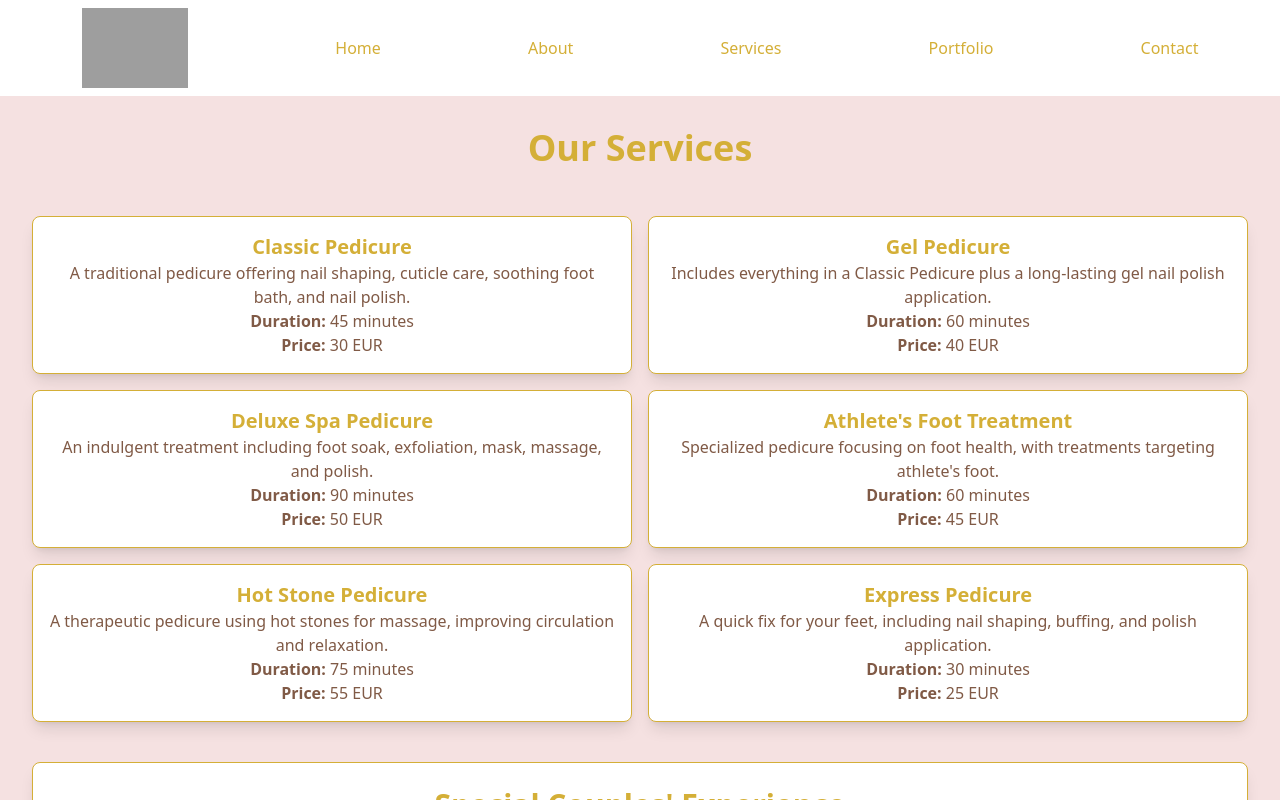
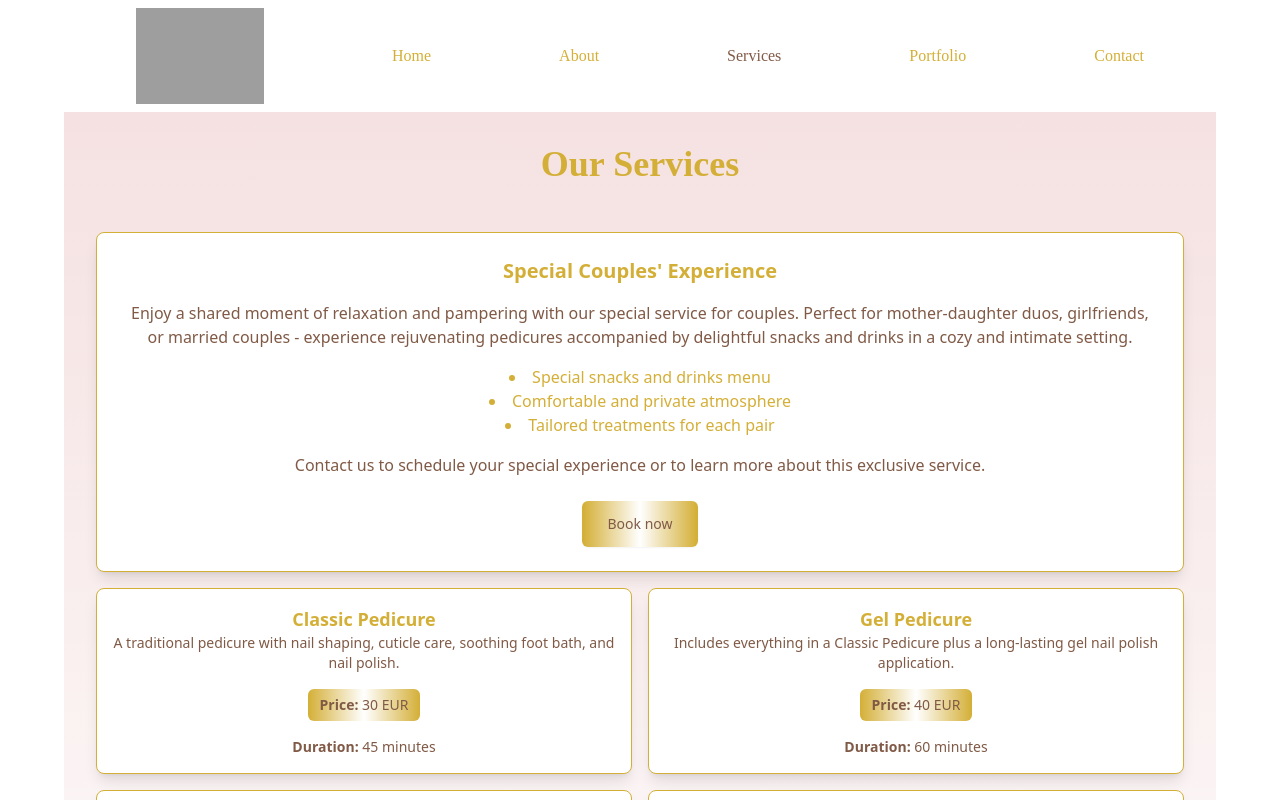
Before and after one commit to KristelBurke/barefoot-beauty, a React (Create React App) app: page /services in a window 1280 px wide. Shown: the top 800 px of the page. Built offline with nearby package versions, Linux system fonts and the light colour scheme; grey boxes are pictures that could not be loaded.

Commit message:
custom font added

```diff
--- a/public/index.html
+++ b/public/index.html
@@ -3,6 +3,7 @@
   <head>
     <meta charset="utf-8" />
     <link rel="icon" href="%PUBLIC_URL%/favicon.ico" />
+    <link href="https://fonts.googleapis.com/css2?family=Dancing+Script:wght@400&display=swap" rel="stylesheet">
     <meta name="viewport" content="width=device-width, initial-scale=1" />
     <meta name="theme-color" content="#000000" />
     <meta
--- a/src/App.css
+++ b/src/App.css
@@ -2,11 +2,10 @@
   text-align: center;
 }
 
-.services-item {
-  transition: transform 0.3s ease;
-  transform: scale(1);
+.custom-font {
+  font-family: 'Great Vibes', cursive ;
 }
 
-.services-item:hover {
-  transform: scale(1.02);
+.active-link {
+  color: #805a46;
 }
--- a/src/App.js
+++ b/src/App.js
@@ -1,25 +1,44 @@
 import './App.css';
-import { Link, Route, Routes } from 'react-router-dom';
+import { Link, Route, Routes, useLocation } from 'react-router-dom'; // Import useLocation
 import Home from './pages/Home';
 import About from './pages/About';
 import Services from './pages/Services';
 import Portfolio from './pages/Portfolio';
 import Contact from './pages/Contact';
 
+function Navigation() {
+  // Get the current location (route) using useLocation from react-router-dom
+  const location = useLocation();
+
+  return (
+    <nav className="flex items-center justify-around p-2 bg-white">
+      <Link to="/">
+        <img src="/logo.svg" alt="Barefoot Beauty Logo" className="h-24" />
+      </Link>
+      <Link to="/" className={`text-gold hover:text-brown custom-font ${location.pathname === '/' ? 'active-link' : ''}`}>
+        Home
+      </Link>
+      <Link to="/about" className={`text-gold hover:text-brown custom-font ${location.pathname === '/about' ? 'active-link' : ''}`}>
+        About
+      </Link>
+      <Link to="/services" className={`text-gold hover:text-brown custom-font ${location.pathname === '/services' ? 'active-link' : ''}`}>
+        Services
+      </Link>
+      <Link to="/portfolio" className={`text-gold hover:text-brown custom-font ${location.pathname === '/portfolio' ? 'active-link' : ''}`}>
+        Portfolio
+      </Link>
+      <Link to="/contact" className={`text-gold hover:text-brown custom-font ${location.pathname === '/contact' ? 'active-link' : ''}`}>
+        Contact
+      </Link>
+    </nav>
+  );
+}
+
 function App() {
   return (
-    <div className="App">
-      {/* Navigation Links */}
-      <nav className="mx-auto max-w-7xl flex items-center justify-around p-2 bg-white shadow-md">
-      <Link to="/">
-        <img src="/logo.svg" alt="Barefoot Beauty Logo" className="h-20" />
-      </Link>
-        <Link to="/" className="text-gold hover:text-brown">Home</Link>
-        <Link to="/about" className="text-gold hover:text-brown">About</Link>
-        <Link to="/services" className="text-gold hover:text-brown">Services</Link>
-        <Link to="/portfolio" className="text-gold hover:text-brown">Portfolio</Link>
-        <Link to="/contact" className="text-gold hover:text-brown">Contact</Link>
-      </nav>
+    <div className="App mx-auto max-w-6xl">
+      {/* Navigation Component */}
+      <Navigation />
 
       {/* Routes and Route Definitions */}
       <Routes>
--- a/src/pages/Home.js
+++ b/src/pages/Home.js
@@ -1,12 +1,33 @@
-import React from 'react'
+import React from 'react';
+import '../App.css';
 
-function HomePage() {
+function Home() {
   return (
-    <div className="bg-pink text-gold min-h-screen p-8 flex flex-col items-center justify-center">
-      <h1 className="text-6xl font-bold">Barefoot Beauty</h1>
-      <p className="text-2xl mt-4">Luxury Pedicure Services</p>
+    <div className="overflow-hidden bg-gradient-to-br from-pink to white min-h-screen py-48">
+      <div className="mx-auto max-w-7xl px-6 lg:flex lg:px-8">
+        <div className="mx-auto grid max-w-2xl grid-cols-1 gap-x-12 gap-y-16 lg:mx-0 lg:min-w-full lg:max-w-none lg:flex-none lg:gap-y-8">
+          <div className="lg:col-end-1 lg:w-full lg:max-w-lg lg:pb-8">
+            <h2 className="custom-font italic text-5xl font-bold tracking-wider text-gold sm:text-7xl">Feel Elegant</h2>
+            <p className="mt-10 text-xl text-gold custom-font">Good moments deserve beautiful feet.</p>
+            <p className="text-xl text-gold custom-font">There’s always a good day for a pedicure.</p>
+            <p className="mt-10 text-base leading-7 text-brown">Anim aute id magna aliqua ad ad non deserunt sunt. Qui irure qui lorem cupidatat commodo. Elit sunt amet fugiat veniam occaecat fugiat. Quasi aperiam sit non sit neque reprehenderit.</p>
+            <div className="mt-20 flex">
+
+              <button type="submit" className="mt-2 inline-flex w-full items-center justify-center rounded-md border border-transparent bg-gradient-to-r from-gold via-white to-gold px-6 py-3 text-sm font-medium text-brown shadow-md hover:bg-pink hover:text-white focus:outline-none focus:ring-2 focus:ring-pink focus:ring-offset-2 sm:w-auto">
+                Book appointment
+                </button>
+
+            </div>
+          </div>
+          <div className="flex flex-wrap items-start justify-end gap-6 sm:gap-8 lg:contents">
+            <div className="w-0 flex-auto lg:ml-auto lg:w-auto lg:flex-none lg:self-end">
+              <img src="/hero_image.png" alt="" className="aspect-[7/5] w-[37rem] max-w-none rounded-2xl bg-gray-50 object-cover" />
+            </div>
+          </div>
+        </div>
+      </div>
     </div>
-  )
+  );
 }
 
-export default HomePage
+export default Home;
--- a/src/pages/Portfolio.js
+++ b/src/pages/Portfolio.js
@@ -2,8 +2,8 @@ import React from 'react'
 
 function Portfolio() {
   return (
-    <div className="p-8">
-      <h2 className="bg-pink text-4xl font-bold text-gold">Portfolio</h2>
+    <div className="bg-gradient-to-b from-pink to-white p-8">
+      <h2 className="text-4xl font-bold text-gold custom-font">Portfolio</h2>
       {/* Insert a gallery or grid of images */}
     </div>
   )
--- a/src/pages/Services.js
+++ b/src/pages/Services.js
@@ -3,25 +3,15 @@ import servicesList from '../services.json';
 
 function Services() {
   return (
-    <div className="bg-pink p-8">
-      <h2 className="text-4xl font-bold text-gold mb-12">Our Services</h2>
-      <div id="services-item" className="mt-4 grid sm:grid-cols-1 lg:grid-cols-2 gap-4">
-        {servicesList.map(service => (
-          <div key={service.id} className="p-4 border border-gold shadow-lg rounded-lg bg-white">
-            <h3 className="text-xl text-gold font-semibold">{service.name}</h3>
-            <p className="text-brown">{service.description}</p>
-            <p className="text-brown"><strong>Duration:</strong> {service.duration}</p>
-            <p className="text-brown"><strong>Price:</strong> {service.price}</p>
-          </div>
-        ))}
-      </div>
-      <div className="mt-10 py-6 border border-gold shadow-lg rounded-lg bg-white">
-        <h3 className="mb-4 text-3xl font-bold text-gold">Special Couples' Experience</h3>
-        <p className="text-xl mt-4 text-brown">
+    <div className="bg-gradient-to-b from-pink to-white  p-8">
+      <h2 className="text-4xl font-bold text-gold custom-font mb-12">Our Services</h2>
+      <div className="mt-10 p-6 border border-gold shadow-lg rounded-lg bg-white">
+        <h3 className="mb-4 text-xl font-bold text-gold">Special Couples' Experience</h3>
+        <p className="text-md mt-4 text-brown">
           Enjoy a shared moment of relaxation and pampering with our special service for couples.
           Perfect for mother-daughter duos, girlfriends, or married couples - experience rejuvenating pedicures accompanied by delightful snacks and drinks in a cozy and intimate setting.
         </p>
-        <ul className="mt-4 text-lg text-brown list-disc list-inside">
+        <ul className="mt-4 text-md text-gold list-disc list-inside">
           <li>Special snacks and drinks menu</li>
           <li>Comfortable and private atmosphere</li>
           <li>Tailored treatments for each pair</li>
@@ -30,11 +20,22 @@ function Services() {
           Contact us to schedule your special experience or to learn more about this exclusive service.
         </p>
         <div className="mt-6">
-            <button className="inline-flex w-full items-center justify-center rounded-md border border-transparent bg-gradient-to-r from-gold via-white to-gold px-6 py-3 text-base font-medium text-brown shadow-sm hover:bg-pink focus:outline-none focus:ring-2 focus:ring-pink focus:ring-offset-2 sm:w-auto">
+            <button type="button" className="inline-flex w-full items-center justify-center rounded-md border border-transparent bg-gradient-to-r from-gold via-white to-gold px-6 py-3 text-sm font-medium text-brown shadow-sm hover:bg-pink focus:outline-none focus:ring-2 focus:ring-pink focus:ring-offset-2 sm:w-auto">
             Book now
         </button>
         </div>
       </div>
+      <div className="mt-4 grid sm:grid-cols-1 lg:grid-cols-2 gap-4">
+        {servicesList.map(service => (
+          <div key={service.id} className="p-4 border border-gold shadow-lg rounded-lg bg-white">
+            <h3 className="text-lg text-gold font-semibold">{service.name}</h3>
+            <p className="text-brown text-sm">{service.description}</p>
+            <p className="text-brown text-sm mt-4 rounded-md bg-gradient-to-r from-gold via-white to-gold px-3 py-1.5 inline-block"><strong>Price:</strong> {service.price}</p>
+            <p className="text-brown text-sm mt-4"><strong>Duration:</strong> {service.duration}</p>
+          </div>
+        ))}
+      </div>
+
     </div>
   );
 }
--- a/src/services.json
+++ b/src/services.json
@@ -2,7 +2,7 @@
     {
       "id": 1,
       "name": "Classic Pedicure",
-      "description": "A traditional pedicure offering nail shaping, cuticle care, soothing foot bath, and nail polish.",
+      "description": "A traditional pedicure with nail shaping, cuticle care, soothing foot bath, and nail polish.",
       "duration": "45 minutes",
       "price": "30 EUR"
     },
```
Also changed, not shown: src/pages/About.js (+38 -6 lines), src/pages/Contact.js (+10 -10 lines), public/hero_image.png (added), 1 other file (tests, documents, lock files or other folders).
